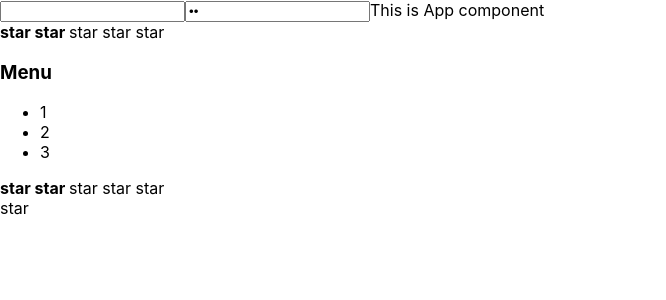
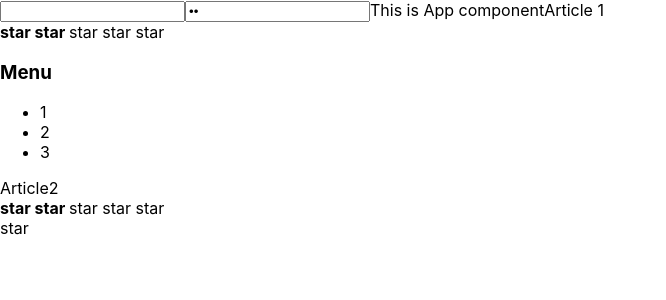
Before and after one commit to UlianaOr/React-cabzda, a React (Create React App) app: page / in a window 1280 px wide. Shown: the top 300 px of the page, without its empty margins (0-666 px from the left). Built offline with nearby package versions, Linux system fonts and the light colour scheme.

Commit message:
ratingProps

```diff
--- a/src/App.tsx
+++ b/src/App.tsx
@@ -15,9 +15,11 @@ function App() {
 
 
         <AppTitle/>
-        <Rating/>
+        Article 1
+        <Rating value ={3}/>
         <Accordion/>
-        <Rating/>
+        Article2
+        <Rating value = {4}/>
         <Star/>
 
 
--- a/src/components/accordion/Rating.tsx
+++ b/src/components/accordion/Rating.tsx
@@ -2,7 +2,7 @@ import React from "react";
 import Star from "./Star";
 
 
-function Rating () {
+function Rating (props: any) {
     console.log ("Rating rendering")
     return (
         <div>
```
